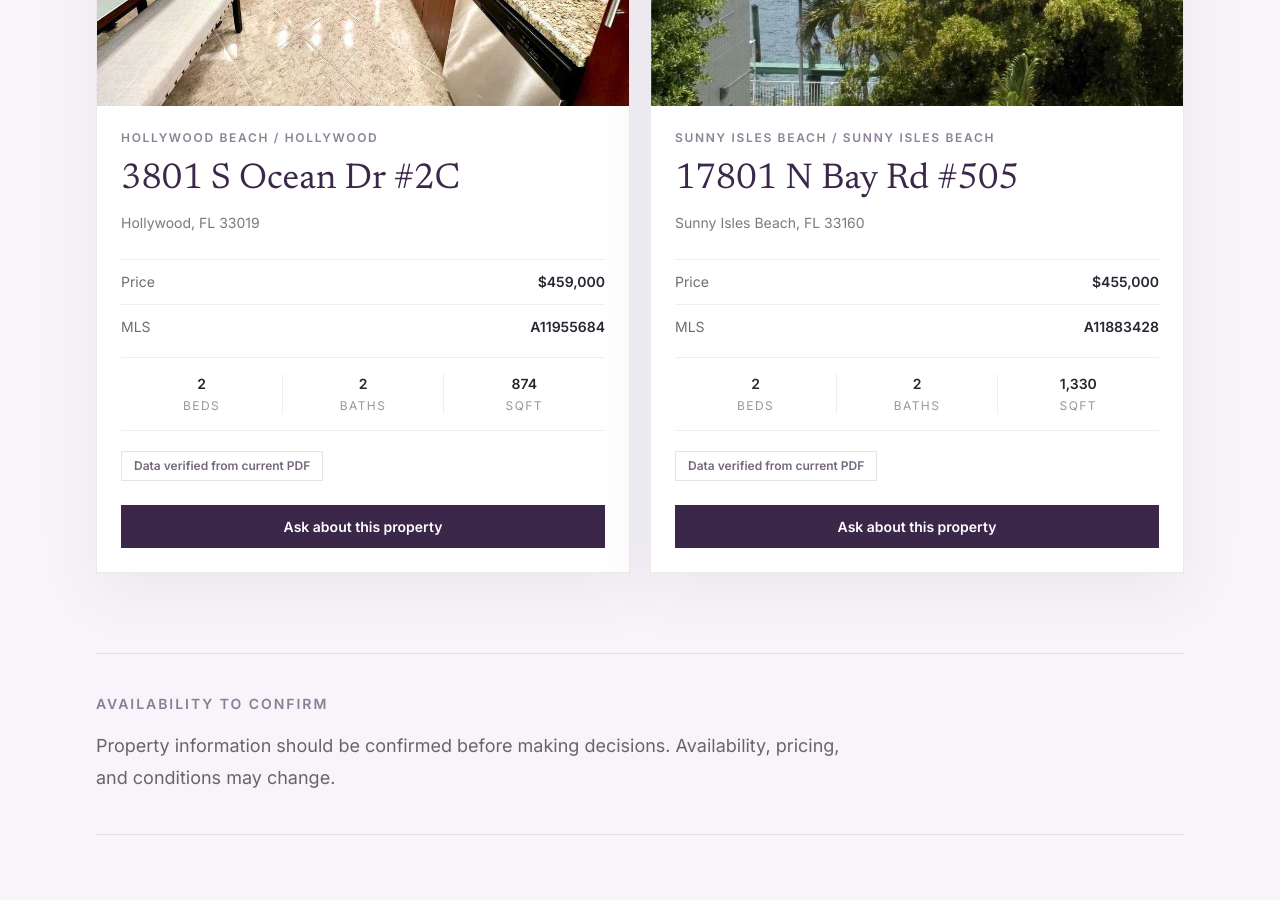
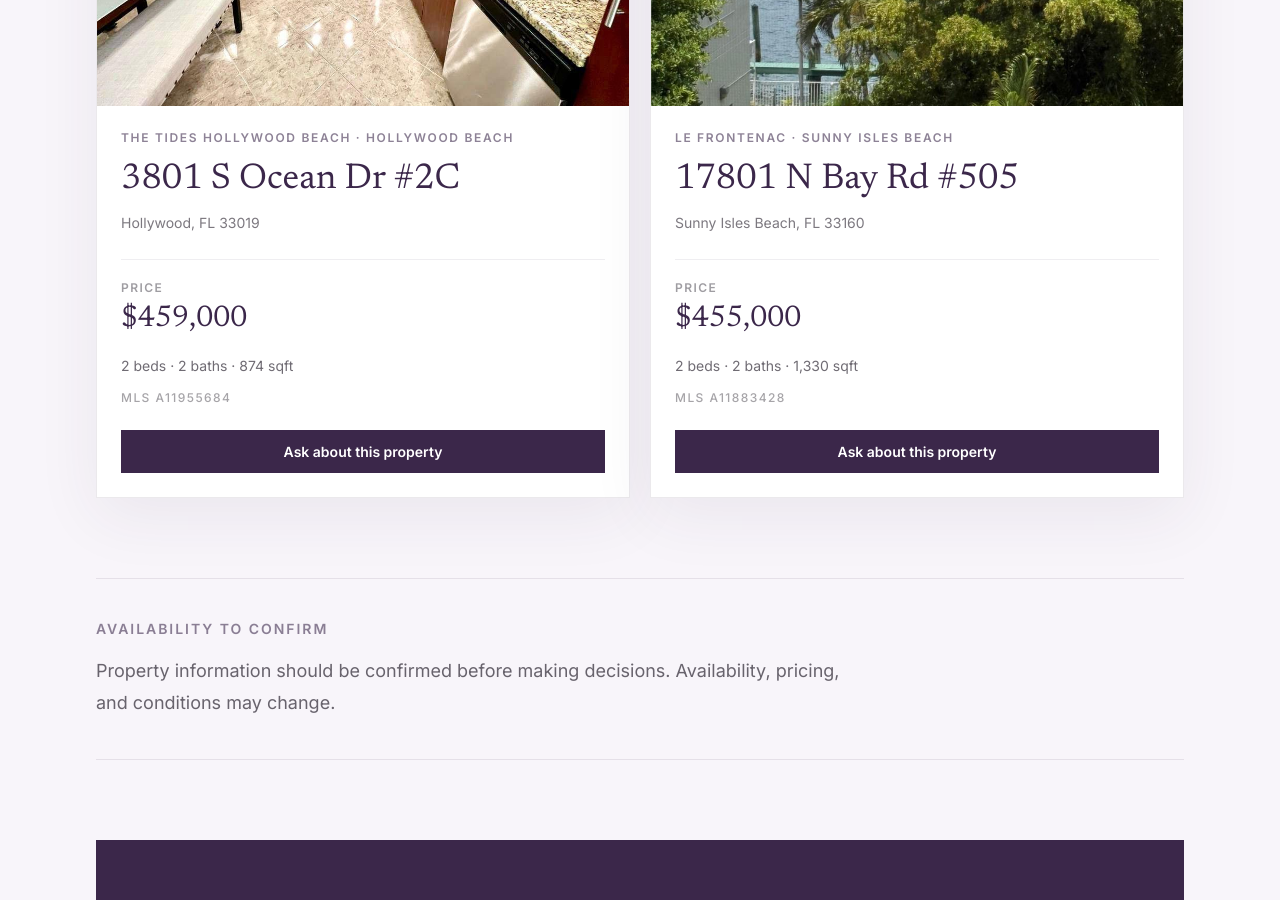
Before and after one commit to devrodri-com/jacquie-real-estate-v2, a Next.js app in the folder web/: page /en/listings in a window 1280 px wide. Shown: the part 840-1740 px from the top of the page. Built offline with nearby package versions, Linux system fonts and the light colour scheme.

Commit message:
refine listings and preconstruction cards

```diff
--- a/web/src/components/listings-page.tsx
+++ b/web/src/components/listings-page.tsx
@@ -43,6 +43,10 @@ const currencyFormatter = new Intl.NumberFormat("en-US", {
 
 const numberFormatter = new Intl.NumberFormat("en-US");
 
+function getListingEyebrow(listing: Listing) {
+  return [listing.buildingName, listing.area].filter(Boolean).join(" · ");
+}
+
 export function ListingsPage({
   content,
   listings,
@@ -81,9 +85,7 @@ export function ListingsPage({
             <div className="flex flex-1 flex-col p-5 sm:p-6">
               <div>
                 <p className="text-xs font-semibold uppercase tracking-[0.14em] text-primary/58">
-                  {[listing.area, listing.city.split(",")[0]]
-                    .filter(Boolean)
-                    .join(" / ")}
+                  {getListingEyebrow(listing)}
                 </p>
                 <h2 className="mt-3 font-display text-3xl leading-tight text-primary sm:text-4xl">
                   {listing.address}
@@ -93,51 +95,24 @@ export function ListingsPage({
                 </p>
               </div>
 
-              <dl className="mt-6 grid gap-3 text-sm text-foreground/68">
-                <div className="flex items-center justify-between gap-4 border-t border-primary/8 pt-3">
-                  <dt>{content.labels.price}</dt>
-                  <dd className="font-semibold text-foreground">
-                    {currencyFormatter.format(listing.priceUsd)}
-                  </dd>
-                </div>
-                <div className="flex items-center justify-between gap-4 border-t border-primary/8 pt-3">
-                  <dt>{content.labels.mls}</dt>
-                  <dd className="font-semibold text-foreground">
-                    {listing.mls}
-                  </dd>
-                </div>
-              </dl>
-
-              <div className="mt-5 grid grid-cols-3 border-y border-primary/8 py-4 text-center text-sm">
-                <div>
-                  <p className="font-semibold text-foreground">{listing.beds}</p>
-                  <p className="mt-1 text-xs uppercase tracking-[0.12em] text-foreground/48">
-                    {content.labels.beds}
-                  </p>
-                </div>
-                <div className="border-x border-primary/8">
-                  <p className="font-semibold text-foreground">
-                    {listing.baths}
-                  </p>
-                  <p className="mt-1 text-xs uppercase tracking-[0.12em] text-foreground/48">
-                    {content.labels.baths}
-                  </p>
-                </div>
-                <div>
-                  <p className="font-semibold text-foreground">
-                    {numberFormatter.format(listing.sqft)}
-                  </p>
-                  <p className="mt-1 text-xs uppercase tracking-[0.12em] text-foreground/48">
-                    {content.labels.sqft}
-                  </p>
-                </div>
+              <div className="mt-6 border-t border-primary/8 pt-5">
+                <p className="text-xs font-semibold uppercase tracking-[0.12em] text-foreground/45">
+                  {content.labels.price}
+                </p>
+                <p className="mt-2 font-display text-3xl leading-none text-primary">
+                  {currencyFormatter.format(listing.priceUsd)}
+                </p>
               </div>
 
-              <div className="mt-5">
-                <span className="inline-flex border border-primary/12 px-3 py-1.5 text-xs font-semibold text-primary/70">
-                  {content.labels.statusBadge}
-                </span>
-              </div>
+              <p className="mt-5 text-sm leading-6 text-foreground/68">
+                {listing.beds} {content.labels.beds} · {listing.baths}{" "}
+                {content.labels.baths} · {numberFormatter.format(listing.sqft)}{" "}
+                {content.labels.sqft}
+              </p>
+
+              <p className="mt-3 text-xs font-medium uppercase tracking-[0.12em] text-foreground/42">
+                {content.labels.mls} {listing.mls}
+              </p>
 
               <a
                 className="mt-6 inline-flex w-full items-center justify-center bg-primary px-5 py-3 text-center text-sm font-semibold leading-snug transition-colors hover:bg-primary/92"
--- a/web/src/components/preconstruction-page.tsx
+++ b/web/src/components/preconstruction-page.tsx
@@ -41,11 +41,21 @@ const currencyFormatter = new Intl.NumberFormat("en-US", {
   style: "currency",
 });
 
+const visiblePreconstructionProjectIds = new Set([
+  "2200-brickell",
+  "elle-residences",
+  "midtown-park",
+]);
+
 export function PreconstructionPage({
   content,
   locale,
   projects,
 }: Readonly<PreconstructionPageProps>) {
+  const visibleProjects = projects.filter((project) =>
+    visiblePreconstructionProjectIds.has(project.id),
+  );
+
   return (
     <div className="pb-14 pt-12 sm:pb-24 sm:pt-20 lg:pt-24">
       <section className="max-w-3xl">
@@ -61,9 +71,9 @@ export function PreconstructionPage({
       </section>
 
       <section className="mt-14 grid gap-5 sm:mt-20 sm:grid-cols-2 lg:grid-cols-3">
-        {projects.map((project) => (
+        {visibleProjects.map((project) => (
           <article
-            className="group flex min-h-full flex-col overflow-hidden border border-primary/10 bg-white shadow-[0_18px_60px_rgba(59,39,74,0.07)]"
+            className="group flex min-h-full flex-col overflow-hidden border border-primary/8 bg-white/62"
             key={project.id}
           >
             <div className="relative aspect-[4/3] overflow-hidden bg-accent/10">
@@ -86,36 +96,35 @@ export function PreconstructionPage({
                 </h2>
               </div>
 
-              <dl className="mt-5 grid gap-3 text-sm text-foreground/68">
+              <div className="mt-5">
+                <span className="inline-flex border border-primary/12 px-3 py-1.5 text-xs font-semibold text-primary/70">
+                  {content.labels.statusBadge}
+                </span>
+              </div>
+
+              <dl className="mt-5 grid gap-2.5 text-sm text-foreground/58">
                 {project.priceFromUsd ? (
-                  <div className="flex items-center justify-between gap-4 border-t border-primary/8 pt-3">
+                  <div className="flex items-center gap-2">
                     <dt>{content.labels.priceFrom}</dt>
-                    <dd className="font-semibold text-foreground">
+                    <dd className="font-medium text-foreground/78">
                       {currencyFormatter.format(project.priceFromUsd)}
                     </dd>
                   </div>
                 ) : null}
                 {project.delivery ? (
-                  <div className="flex items-center justify-between gap-4 border-t border-primary/8 pt-3">
+                  <div className="flex items-center gap-2">
                     <dt>{content.labels.delivery}</dt>
-                    <dd className="font-semibold text-foreground">
+                    <dd className="font-medium text-foreground/78">
                       {project.delivery}
                     </dd>
                   </div>
                 ) : null}
               </dl>
 
-              <div className="mt-5">
-                <span className="inline-flex border border-primary/12 px-3 py-1.5 text-xs font-semibold text-primary/70">
-                  {content.labels.statusBadge}
-                </span>
-              </div>
-
               <a
-                className="mt-6 inline-flex w-full items-center justify-center bg-primary px-5 py-3 text-center text-sm font-semibold transition-colors hover:bg-primary/92"
+                className="mt-6 inline-flex max-w-full text-left text-sm font-semibold leading-snug text-primary underline decoration-primary/24 underline-offset-4 transition-colors hover:text-primary/76 hover:decoration-primary/55"
                 href={createWhatsAppUrl(locale, "preConstruction", project.name)}
                 rel="noopener noreferrer"
-                style={{ color: "#ffffff" }}
                 target="_blank"
               >
                 {content.projectCta}
--- a/web/src/data/preconstruction-projects.ts
+++ b/web/src/data/preconstruction-projects.ts
@@ -7,7 +7,7 @@ export type PreconstructionProject = {
   priceFromUsd?: number;
   delivery?: string;
   heroImage: string;
-  source: "esteban-inventory";
+  source: "internal-curation";
   status: "needs_verification";
 };
 
@@ -21,7 +21,7 @@ export const preconstructionProjects: PreconstructionProject[] = [
     priceFromUsd: 830000,
     delivery: "2026",
     heroImage: "https://ik.imagekit.io/devrodri/2200%20Brickell/BTag7Isw.jpeg",
-    source: "esteban-inventory",
+    source: "internal-curation",
     status: "needs_verification",
   },
   {
@@ -34,7 +34,7 @@ export const preconstructionProjects: PreconstructionProject[] = [
     delivery: "2028",
     heroImage:
       "https://ik.imagekit.io/devrodri/Baccarat/Related-OneBrickell-03-Extrior_Grua-01.jpg",
-    source: "esteban-inventory",
+    source: "internal-curation",
     status: "needs_verification",
   },
   {
@@ -46,7 +46,7 @@ export const preconstructionProjects: PreconstructionProject[] = [
     priceFromUsd: 1500000,
     delivery: "2026",
     heroImage: "https://ik.imagekit.io/devrodri/CIpriani/1-2.jpg",
-    source: "esteban-inventory",
+    source: "internal-curation",
     status: "needs_verification",
   },
   {
@@ -59,7 +59,7 @@ export const preconstructionProjects: PreconstructionProject[] = [
     delivery: "2028",
     heroImage:
       "https://ik.imagekit.io/devrodri/Elle%20Residences/Elle%20Residences%20Miami%2008.jpg",
-    source: "esteban-inventory",
+    source: "internal-curation",
     status: "needs_verification",
   },
   {
@@ -71,7 +71,7 @@ export const preconstructionProjects: PreconstructionProject[] = [
     priceFromUsd: 700000,
     delivery: "2028",
     heroImage: "https://ik.imagekit.io/devrodri/Midtown%20Park/ca7LMYAw.jpeg",
-    source: "esteban-inventory",
+    source: "internal-curation",
     status: "needs_verification",
   },
 ];
--- a/web/src/i18n/messages/en.json
+++ b/web/src/i18n/messages/en.json
@@ -237,10 +237,10 @@
     "labels": {
       "mls": "MLS",
       "price": "Price",
-      "beds": "Beds",
-      "baths": "Baths",
-      "sqft": "Sqft",
-      "statusBadge": "Data verified from current PDF"
+      "beds": "beds",
+      "baths": "baths",
+      "sqft": "sqft",
+      "statusBadge": "Information reviewed. Confirm availability before making a decision."
     },
     "listingCta": "Ask about this property",
     "note": {
--- a/web/src/i18n/messages/es.json
+++ b/web/src/i18n/messages/es.json
@@ -237,10 +237,10 @@
     "labels": {
       "mls": "MLS",
       "price": "Precio",
-      "beds": "Hab.",
-      "baths": "Baños",
-      "sqft": "Sqft",
-      "statusBadge": "Datos verificados en PDF actual"
+      "beds": "hab",
+      "baths": "baños",
+      "sqft": "sqft",
+      "statusBadge": "Información revisada. Confirmar disponibilidad antes de decidir."
     },
     "listingCta": "Consultar por esta propiedad",
     "note": {
--- a/web/src/i18n/messages/fr-CA.json
+++ b/web/src/i18n/messages/fr-CA.json
@@ -238,10 +238,10 @@
     "labels": {
       "mls": "MLS",
       "price": "Prix",
-      "beds": "Ch.",
-      "baths": "Sdb",
-      "sqft": "Pi²",
-      "statusBadge": "Données vérifiées dans un PDF récent"
+      "beds": "ch.",
+      "baths": "sdb",
+      "sqft": "pi²",
+      "statusBadge": "Information vérifiée. Confirmer la disponibilité avant toute décision."
     },
     "listingCta": "Demander de l’information sur cette propriété",
     "note": {
```
